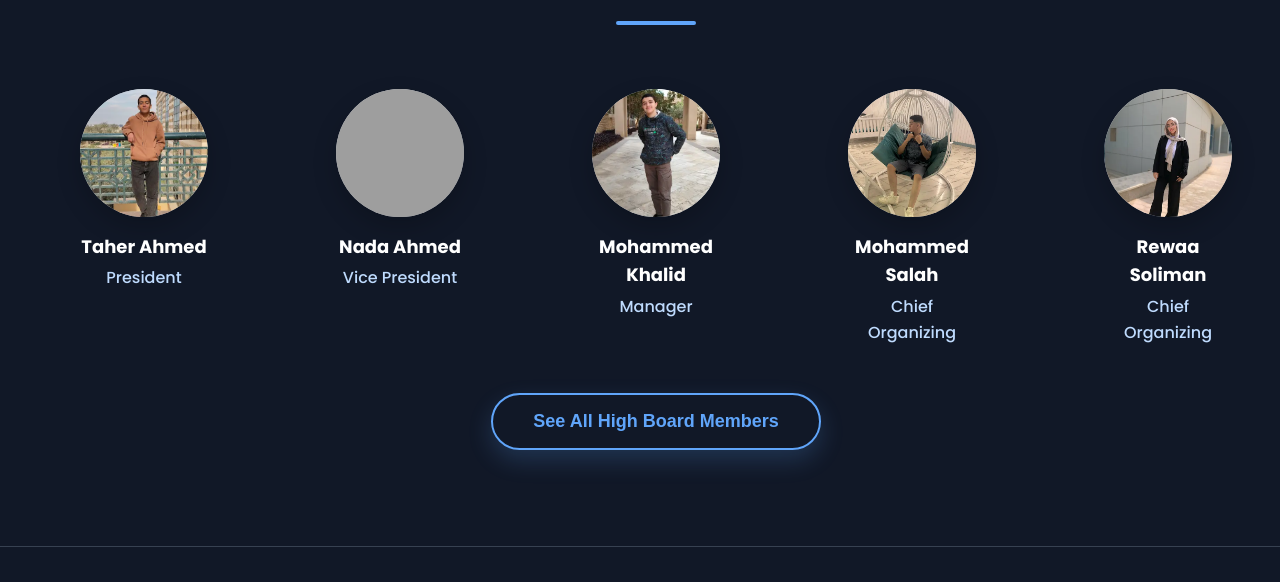
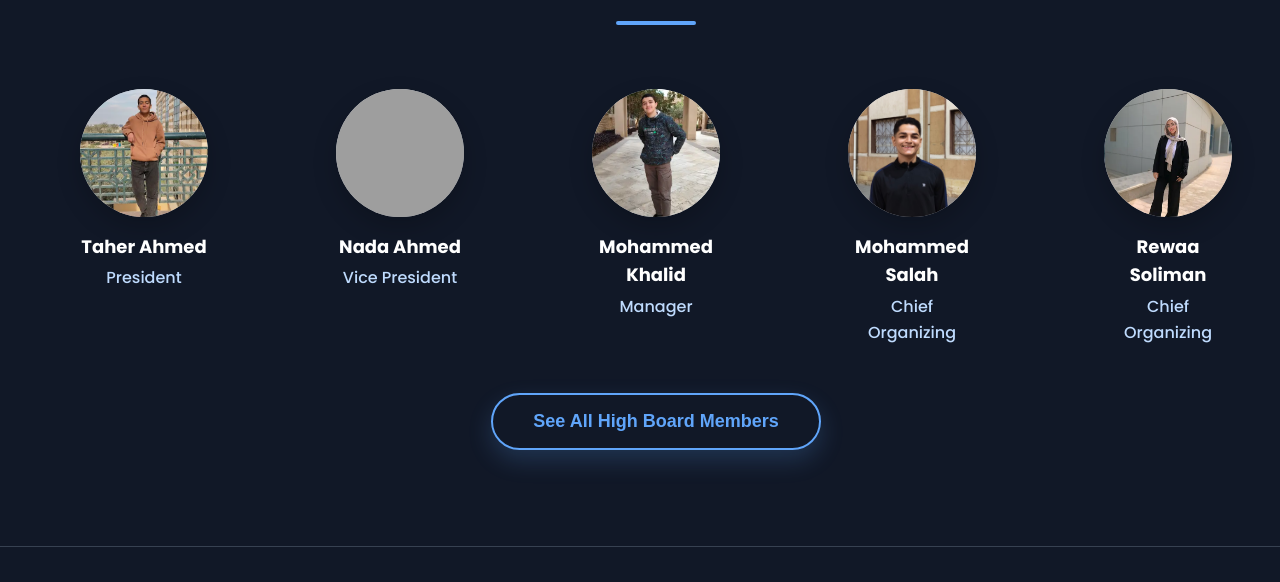
Before and after one commit to webzii/atharinitiative.github.io, a website: page obour.html in a window 1280 px wide. Shown: the part 1763-2345 px from the top of the page. Drawn offline with Linux system fonts and the light colour scheme; grey boxes are pictures that could not be loaded.

Commit message:
Updated Obour STEM School Athar Club High Board Section

```diff
--- a/obour.html
+++ b/obour.html
@@ -135,7 +135,7 @@
 
                 <div class="profile">
                     <div class="profile-avatar">
-                        <img src="public/Highboard PICS/OB/Mohammed Salah.png" alt="Mohammed Salah" class="avatar-icon">
+                        <img src="public/Highboard PICS/OB/Mohammed Salah.jpg" alt="Mohammed Salah" class="avatar-icon">
                     </div>
                     <div class="profile-info">
                         <h3 class="profile-name">Mohammed Salah</h3>
```
Also changed, not shown: public/Highboard PICS/OB/Mohammed Salah.jpg (added), public/Highboard PICS/OB/Mohammed Salah.png (deleted), 1 other file.
